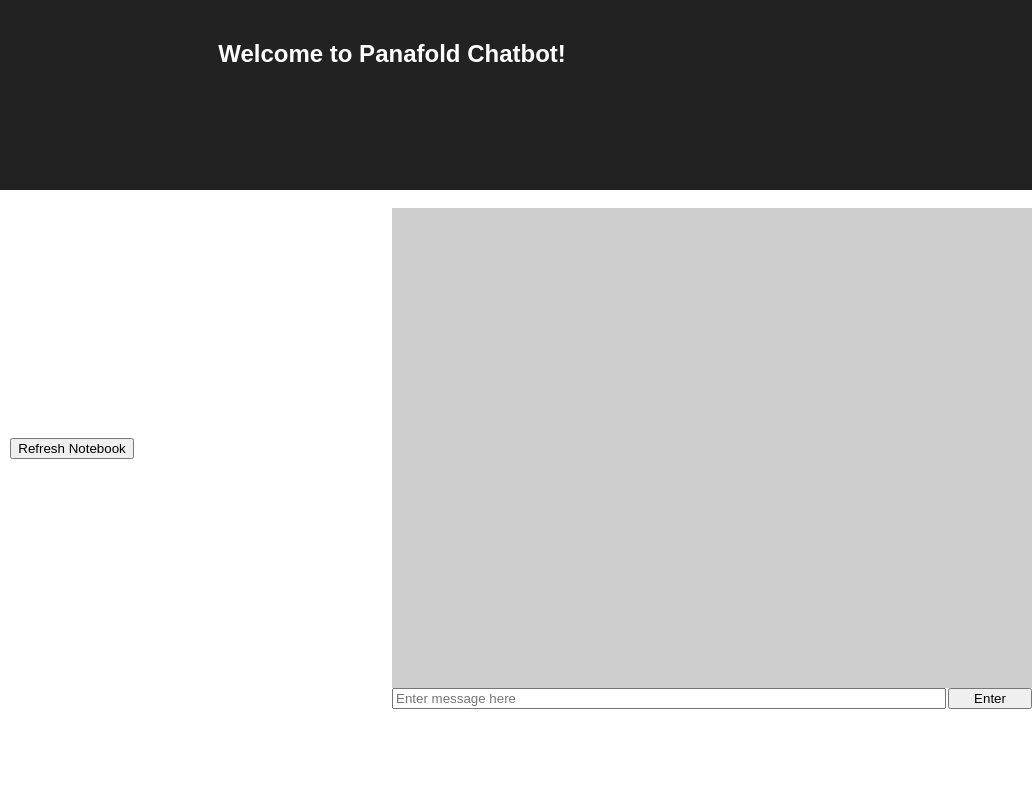
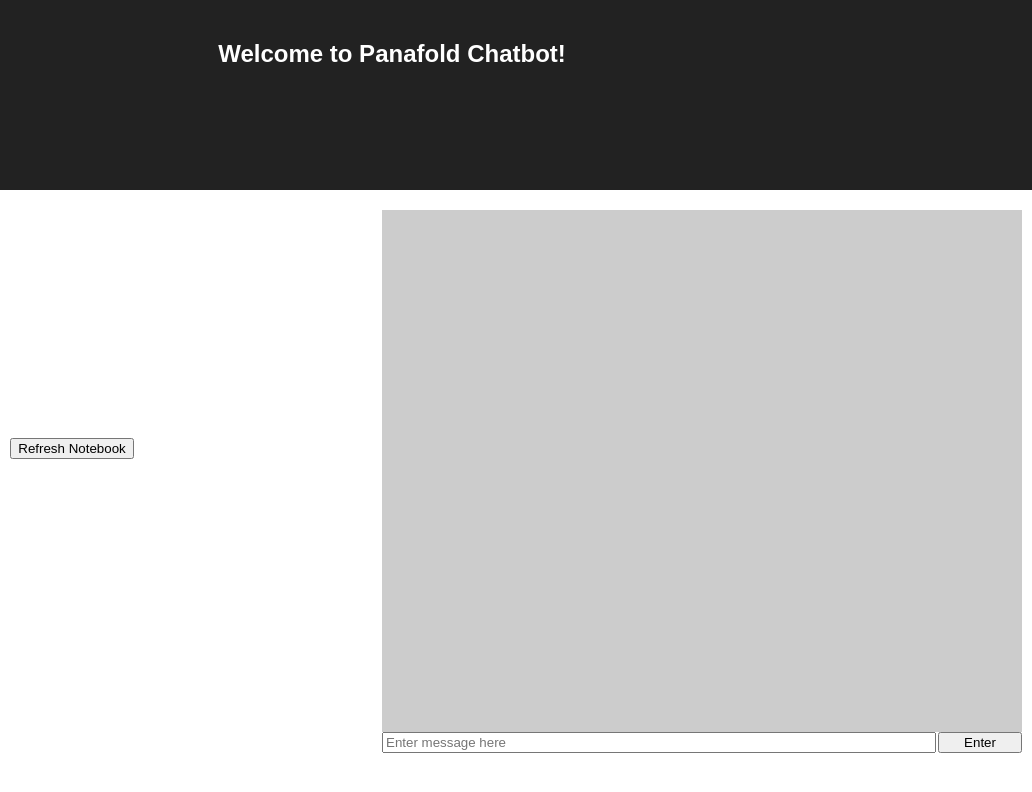
Before and after one commit to CSUMB-SP17-CST499/PLex-Chatbot, a React app: page / in a window 1280 px wide. Shown: the full height of the page, 248-1280 px from the left. Built offline with nearby package versions, Linux system fonts and the light colour scheme; no server answers.

Commit message:
got the chat area to display the empty div properly

```diff
--- a/src/components/Chat/style.scss
+++ b/src/components/Chat/style.scss
@@ -7,14 +7,18 @@
 .Chat{
     min-width:200px;
     width:50%;
-    height:600px;
+    position:absolute;
+    top:200px;
+    bottom:0;
+    right:0;
+    padding:10px;
     display:inline-block;
     float:right;
 }
 
 #chatArea{
     background-color: darken(white, 20%);
-    height:80%;
+    height:90%;
     overflow-y:auto;
     display:flex;
     flex-flow:column;
```
Also changed, not shown: src/components/Chat/style.css, 1 other file.
